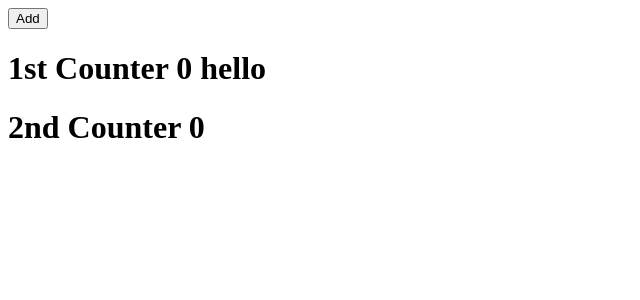
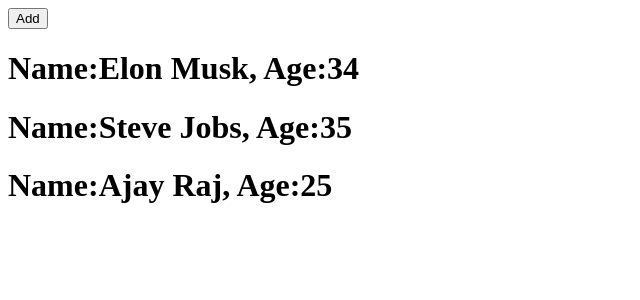
Before and after one commit to ajayrajaloor/React-Sample, a React (Create React App) app: page / in a window 1280 px wide. Shown: the top 300 px of the page, without its empty margins (0-640 px from the left). Built offline with nearby package versions, Linux system fonts and the light colour scheme.

Commit message:
done by using map by creating other file called Employee

```diff
--- a/src/App.js
+++ b/src/App.js
@@ -1,5 +1,5 @@
 import { useState } from "react";
-import Counter from "./counter";
+import Employee from "./Employee";
 
 function App() {
   const [count,setcount] = useState(0)
@@ -9,17 +9,30 @@
   console.log(count);
  }
 
- let obj = {
-  title : "1st Counter",
-  count,
-  place:"hello"
- }
+let employee = [
+  {name:"Elon Musk",age:34},
+  {name:"Steve Jobs",age:35},
+  {name:"Ajay Raj", age:25}
+]
 
   return (
     <div className='App'>
       <button onClick={addCount}>Add</button>
-      <Counter title="1st Counter" {...obj} />
-      <Counter title="2nd Counter" count = {count} />
+
+     {
+      employee.map((obj,index)=>{ //here while writing index it automatically gets/create the index
+        return (
+
+
+          // <Employee key={index} name= {obj.name} age= {obj.age} />
+          //here we need keys if more alike things are coming...it is to differentiate each other
+
+          //or we can write like even simple way
+          <Employee key={index} {...obj} />
+        )
+      })
+     }
+
     </div>
   );
 }
--- /dev/null
+++ b/src/Employee.jsx
@@ -0,0 +1,11 @@
+import React from 'react'
+
+function Employee(props) {
+  return (
+    <div>
+        <h1>Name:{props.name}, Age:{props.age}</h1>
+    </div>
+  )
+}
+
+export default Employee
--- a/src/counter.jsx
+++ /dev/null
@@ -1,12 +0,0 @@
-import React from 'react'
-
-function Counter({title,...obj}) {
-
-    return (
-    <div>
-        <h1>{title} {obj.count} {obj.place}</h1>
-        </div>
-  )
-}
-
-export default Counter
```
